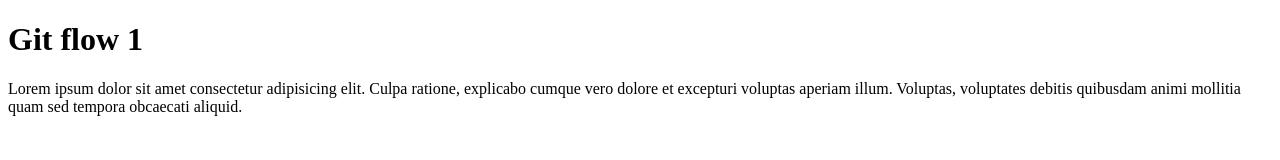
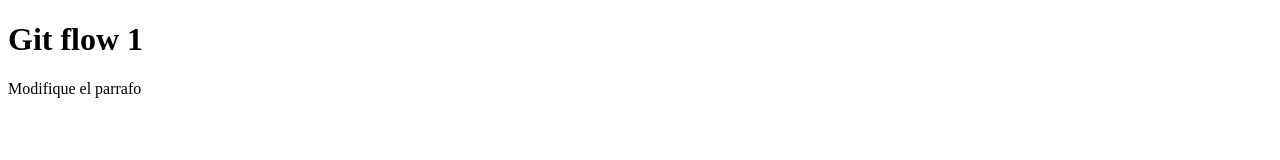
Before and after one commit to StevenBarquet/jugando-con-git, a plain HTML site: page index.html in a window 1280 px wide. Drawn offline with Linux system fonts and the light colour scheme.

Commit message:
parrafo editado

```diff
--- a/index.html
+++ b/index.html
@@ -8,6 +8,6 @@
 </head>
 <body>
   <h1>Git flow 1</h1>
-  <p>Lorem ipsum dolor sit amet consectetur adipisicing elit. Culpa ratione, explicabo cumque vero dolore et excepturi voluptas aperiam illum. Voluptas, voluptates debitis quibusdam animi mollitia quam sed tempora obcaecati aliquid.</p>
+  <p>Modifique el parrafo</p>
 </body>
 </html>
```
